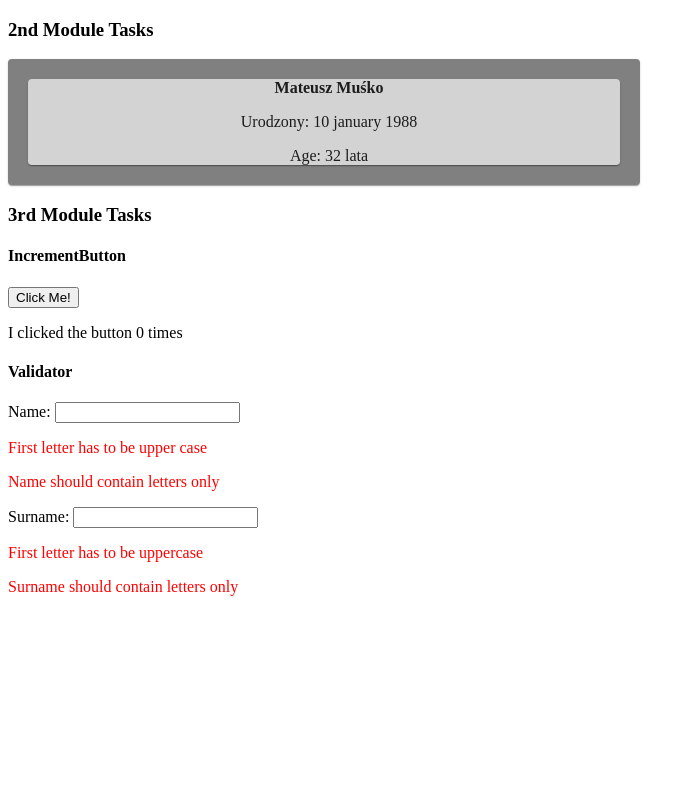
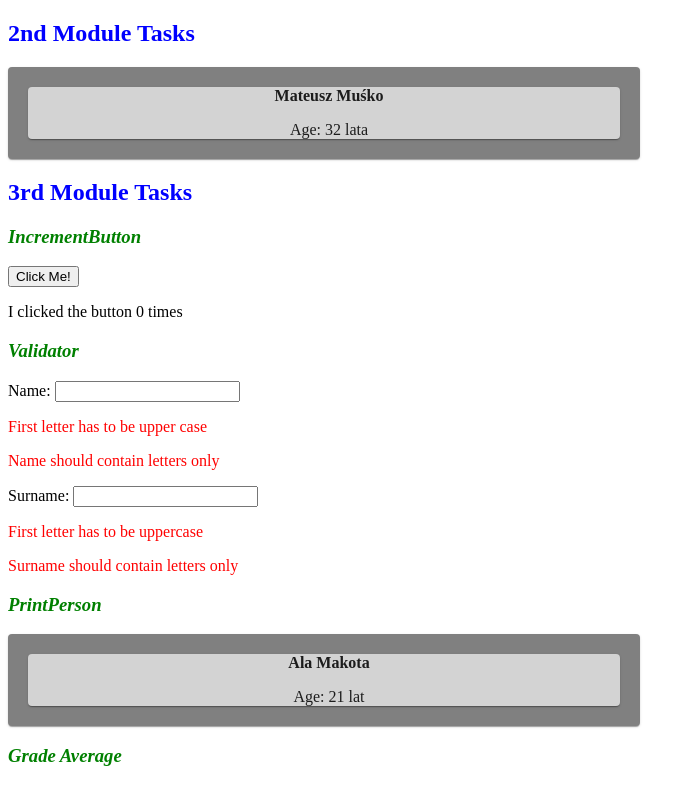
Before and after one commit to MuskoM/Navoica_tasks, a React (Create React App) app: page / in a window 1280 px wide. Shown: the whole page, without its empty margins (0-697 px from the left). Built offline with nearby package versions, Linux system fonts and the light colour scheme.

Commit message:
Created GradeAverage component

```diff
--- /dev/null
+++ b/public/index.css
@@ -0,0 +1,9 @@
+h2{
+color: blue;
+font-weight: bold;
+}
+
+h3{
+    color: green;
+    font-style: italic;
+}
--- a/public/index.html
+++ b/public/index.html
@@ -3,6 +3,7 @@
   <head>
     <meta charset="utf-8" />
     <link rel="icon" href="%PUBLIC_URL%/favicon.ico" />
+    <link rel="stylesheet" href="./index.css"/>
     <meta name="viewport" content="width=device-width, initial-scale=1" />
     <meta name="theme-color" content="#000000" />
     <meta
--- a/src/App.js
+++ b/src/App.js
@@ -2,18 +2,23 @@ import React, { Component } from 'react';
 import IncrementButton from './IncrementButton';
 import ValidationComponent from './Validator';
 import Person from './Person'
+import GradeAverage from './GradeAverage';
 
 class App extends Component{
   render(){
     return (
       <div>
-        <h3>2nd Module Tasks</h3>
-        <Person name="Mateusz" surname="Muśko" day={10} month="january" year={1988}/>
-        <h3>3rd Module Tasks</h3>
-        <h4>IncrementButton</h4>
+        <h2>2nd Module Tasks</h2>
+        <Person name="Mateusz" surname="Muśko" month="february" year={1988}/>
+        <h2>3rd Module Tasks</h2>
+        <h3>IncrementButton</h3>
         <IncrementButton></IncrementButton>
-        <h4>Validator</h4>
+        <h3>Validator</h3>
         <ValidationComponent></ValidationComponent>
+        <h3>PrintPerson</h3>
+        <Person name="Ala" surname="Makota" year={1999}></Person>
+        <h3>Grade Average</h3>
+        <GradeAverage array={[0,1,2,3,4,5]}></GradeAverage>
       </div>
 
   )
--- /dev/null
+++ b/src/GradeAverage.js
@@ -0,0 +1,20 @@
+import React from 'react';
+
+const GradeAverage = props =>{
+
+    let array = props.array;
+    let average = array.reduce((a,b)=>a+b,0)/array.length;
+
+    console.log(array + "avg: " + average);
+
+return(
+    <div>
+        {array.map((val,key)=>{
+            <p>val</p>
+        })}
+    </div>
+);
+
+}
+
+export default GradeAverage;
--- a/src/Person.js
+++ b/src/Person.js
@@ -1,13 +1,26 @@
 import React, { Component } from 'react';
-import {Card, Paper} from "@material-ui/core"
+import {Card, Paper} from "@material-ui/core";
+import propTypes from 'prop-types';
 
-
+const months = {
+    "january": 1,
+    "february": 2,
+    "march": 3,
+    "april": 4,
+    "may": 5,
+    "june": 6,
+    "july": 7,
+    "august": 8,
+    "september":9,
+    "october": 10,
+    "november":11,
+    "december":12,
+  }
 
 class Person extends Component{
 
     constructor(props){
       super(props);
-      console.log(props);
       this.state = {
         name : props.name,
         surname : props.surname,
@@ -16,32 +29,25 @@ class Person extends Component{
         year: props.year,
         age: this.age(props)
       }
-      console.log(this.state);
     }
 
     age = (birthDate) =>
     {
-        const months = {
-          "january": 1,
-          "february": 2,
-          "march": 3,
-          "april": 4,
-          "may": 5,
-          "june": 6,
-          "july": 7,
-          "august": 8,
-          "september":9,
-          "october": 10,
-          "november":11,
-          "december":12,
+        let dayNumber,monthNumber;
+        console.log(birthDate);
+        if(birthDate.month === undefined || birthDate.day === undefined){
+          dayNumber = 1;
+          monthNumber = 1;
+        }else{
+          dayNumber = birthDate.day
+          monthNumber = months[birthDate.month]
         }
 
-        let monthNumber = months[birthDate.month]
 
-        let dateOfBirth = new Date(birthDate.year,monthNumber-1,birthDate.day);
+        let dateOfBirth = new Date(birthDate.year,monthNumber,dayNumber);
         let today = new Date();
         let tempdate = new Date(dateOfBirth.getFullYear(),today.getMonth(),today.getDate(),today.getHours());
-
+        console.log("Date of Birth " + dateOfBirth + " Today " + today + " Tempdate: " + tempdate);
         return (tempdate>=dateOfBirth?today.getFullYear() - dateOfBirth.getFullYear() : today.getFullYear() - dateOfBirth.getFullYear() - 1);
     }
 
@@ -56,7 +62,6 @@ class Person extends Component{
           <Paper style={{backgroundColor:"lightgrey", margin:"20px"}}>
           <div style={{marginLeft:"10px"}}>
           <p><b> {this.state.name} {this.state.surname}</b></p>
-          <p>Urodzony: {this.state.day} {this.state.month} {this.state.year}</p>
           {this.PrintAge(this.state)}
           { 1 < this.state.age%10 && this.state.age%10 < 5 ? <span>lata</span> : <span>lat</span> }
           </div>
@@ -64,10 +69,7 @@ class Person extends Component{
         </Card>
       )
     }
-
-
   }
-
 
   Person.propTypes = {
 
@@ -84,6 +86,9 @@ class Person extends Component{
         return new Error(propName + " was too short.")
       }
     },
+    day: propTypes.number,
+    month: propTypes.string,
+    year: propTypes.number.isRequired
   }
 
   Person.defaultProps = {
```
